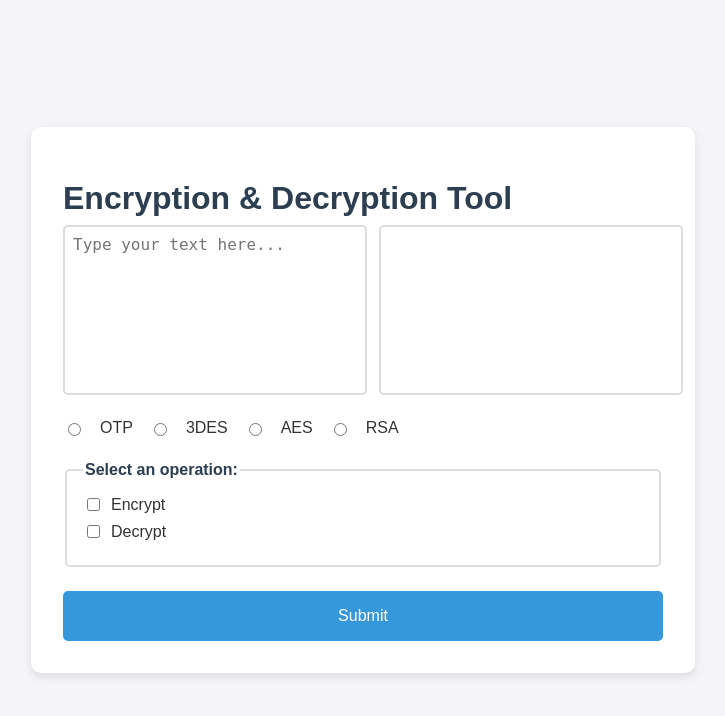
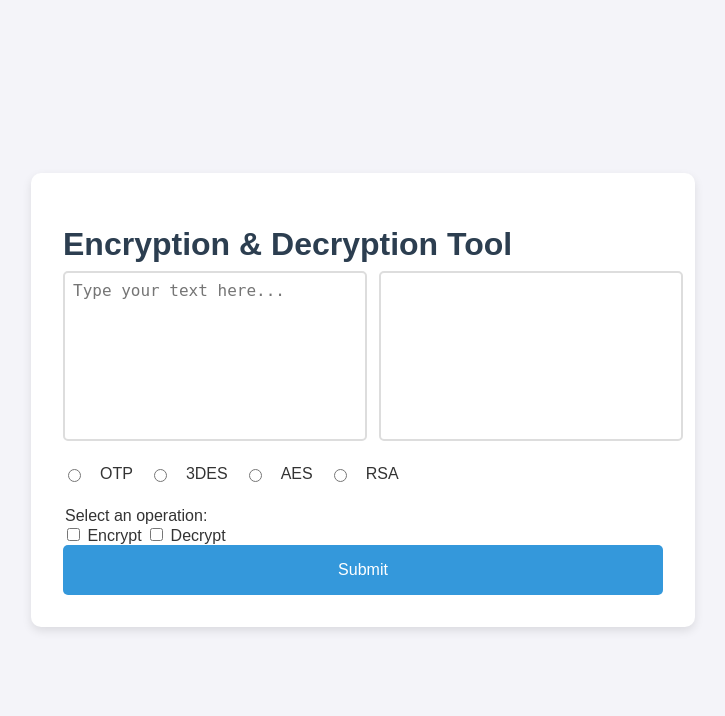
Before and after one commit to hsekata/CNS, a Django app: page / in a window 1280 px wide. Shown: the top 716 px of the page, without its empty margins (277-1002 px from the left). Run offline with Django 5.2, Linux system fonts and the light colour scheme.

Commit message:
updated the file structure

```diff
--- a/mainapp/rsa.py
+++ b/mainapp/rsa.py
@@ -50,7 +50,7 @@ def rsa_encrypt(plaintext):
     except Exception as e:
         print(f"RSA encryption failed: {str(e)}")
         raise
-# performs RSA decryption using Public key
+# performs RSA decryption ion using Private  key
 def rsa_decrypt(ciphertext_b64):
     try:
         private_key = load_private_key()
--- a/mainapp/templates/mainapp/index.html
+++ b/mainapp/templates/mainapp/index.html
@@ -34,11 +34,10 @@
         <label for="RSA">RSA</label>
       </div>
 
-      <fieldset class="features">
         <legend>Select an operation:</legend>
         <label><input type="checkbox" id="encrypt" name="operation" value="encrypt" /> Encrypt</label>
         <label><input type="checkbox" id="decrypt" name="operation" value="decrypt" /> Decrypt</label>
-      </fieldset>
+
 
       <input type="submit" value="Submit" class="submit-btn" />
     </form>
```
Also changed, not shown: 2 other files.
